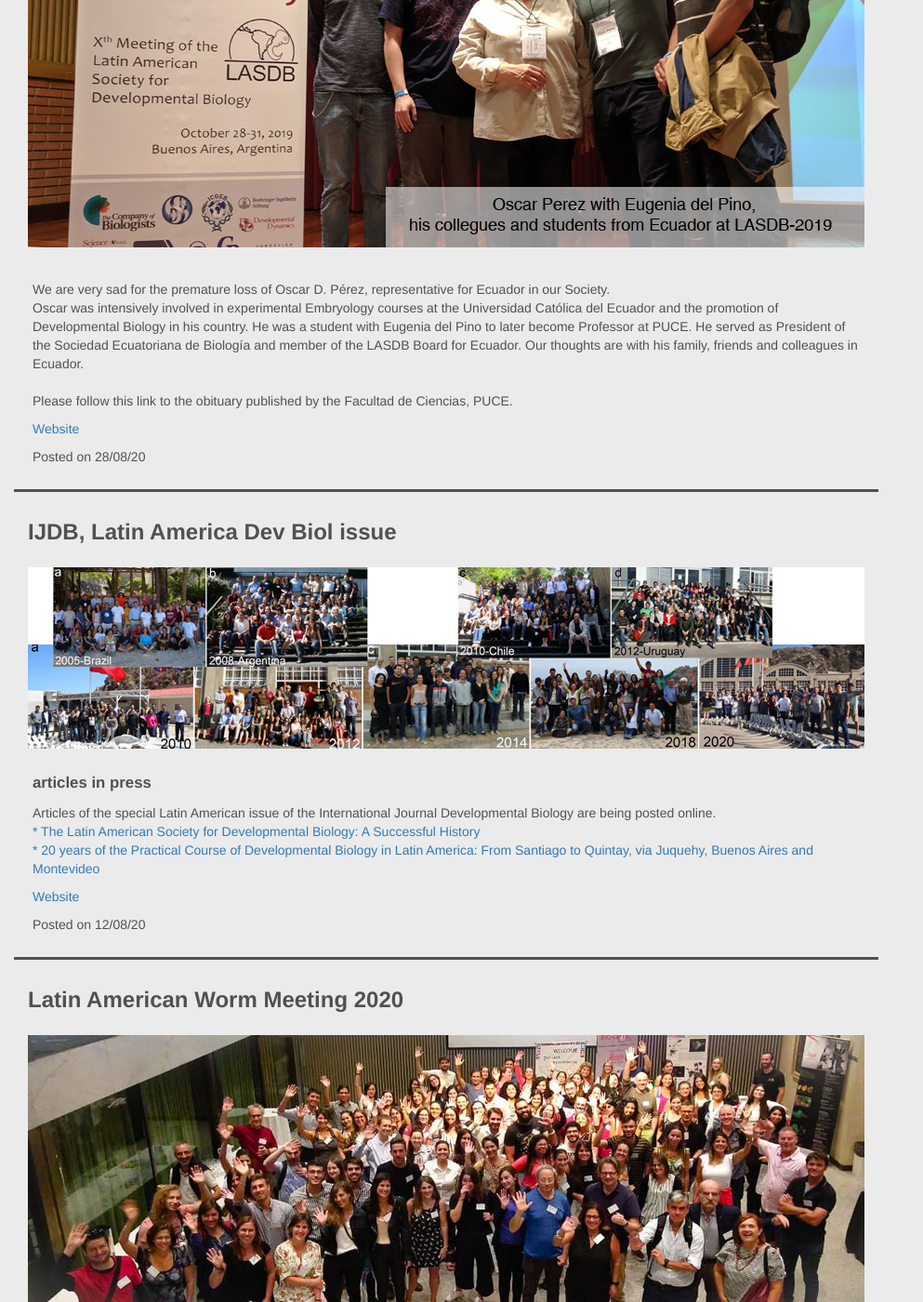
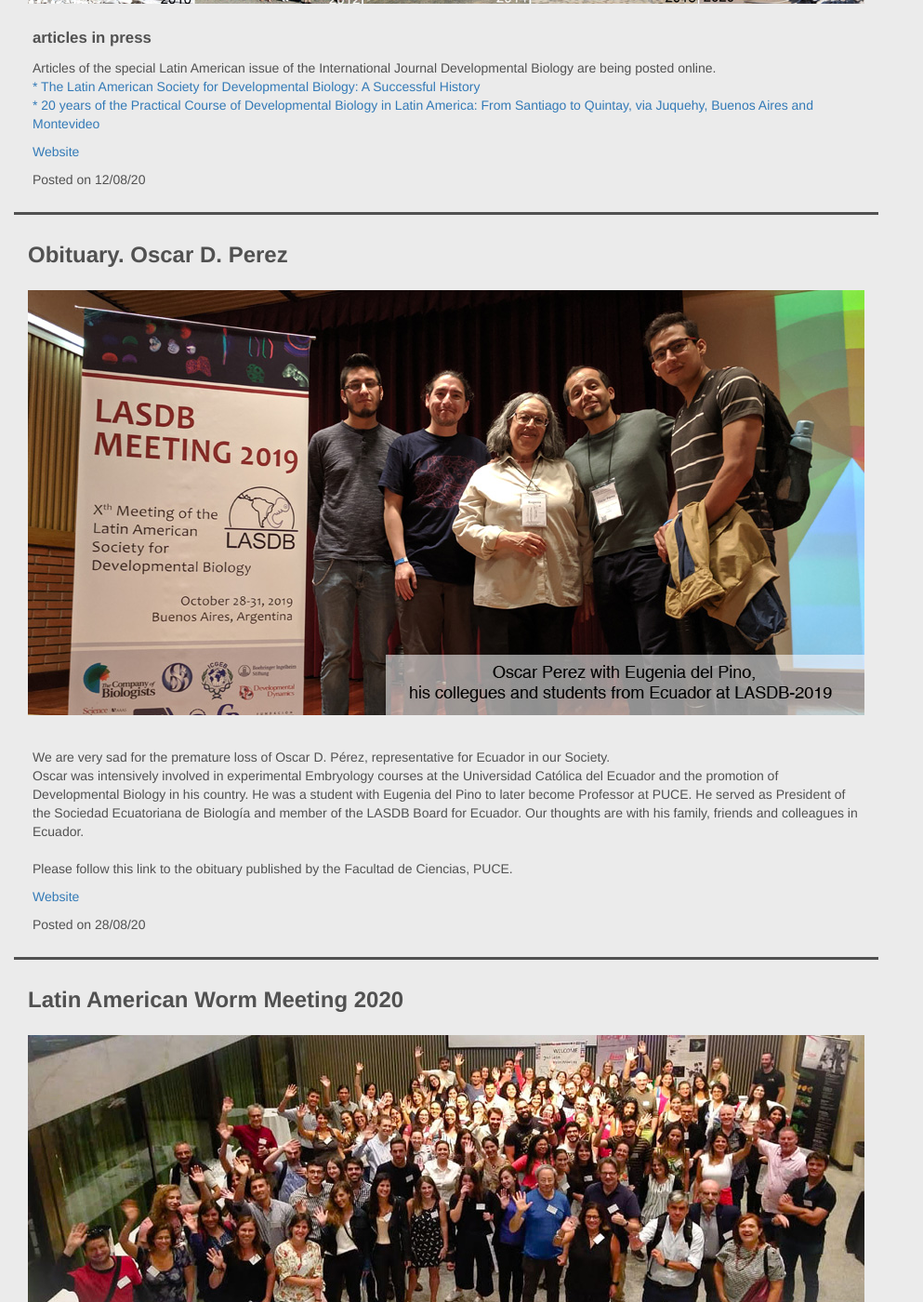
Before and after one commit to lasdb/lasdb.github.io, a Jekyll site: the page built from _posts/2000-01-01-news.markdown, in a window 1280 px wide and 1400 px high, scrolled down 2632 px. Shown: the whole window at 93% size, without its empty margins (0-993 px from the left). Built offline with Jekyll 4.4.1, drawn with Linux system fonts in a browser that asks for light colours; nearby versions of some CDN libraries; some of the changed lines change nothing that is shown; some of the changed text lies outside the part shown.

Commit message:
Update 2000-01-01-news.markdown

```diff
--- a/_posts/2000-01-01-news.markdown
+++ b/_posts/2000-01-01-news.markdown
@@ -37,6 +37,16 @@ Alvaro Glavic, Miguel Allende, Verónica Palma, friends and colleagues'
     imageBg: '../img/news/onlinetalks-bg.jpg'
     URL: 'https://thenode.biologists.com/list-of-virtual-talks-seminars-forums/events/'
 
+  - title: 'IJDB, Latin America Dev Biol issue'
+    date: '12/08/20'
+    subtitle: 'articles in press'
+    body: 'Articles of the special Latin American issue of the International Journal Developmental Biology are being posted online. <br>
+    <a href="http://www.ijdb.ehu.es/web/paper/200019mz/the-latin-american-society-for-developmental-biology-a-successful-history" target="_blank">* The Latin American Society for Developmental Biology: A Successful History</a><br>
+<a href="http://www.ijdb.ehu.es/web/paper/200049rm/20-years-of-the-practical-course-of-developmental-biology-in-latin-america-from-santiago-to-quintay-via-juquehy-buenos-aires-and-montevideo" target="_blank">* 20 years of the Practical Course of Developmental Biology in Latin America: From Santiago to Quintay, via Juquehy, Buenos Aires and Montevideo</a>'
+    imageSm: '../img/news/ijdb-sm.jpg'
+    imageBg: '../img/news/ijdb-bg.jpg'
+    URL: 'http://www.ijdb.ehu.es/web/issues/contents/vol/52/issue/Next'
+
   - title: 'Obituary. Oscar D. Perez'
     date: '28/08/20'
     subtitle: ''
@@ -47,15 +57,6 @@ Please follow this link to the obituary published by the Facultad de Ciencias, P
     imageBg: '../img/news/OscarPerez-bg.jpg'
     URL: 'http://www.remcb-puce.edu.ec/index.php/remcb/article/view/238/215'
 
-  - title: 'IJDB, Latin America Dev Biol issue'
-    date: '12/08/20'
-    subtitle: 'articles in press'
-    body: 'Articles of the special Latin American issue of the International Journal Developmental Biology are being posted online. <br>
-    <a href="http://www.ijdb.ehu.es/web/paper/200019mz/the-latin-american-society-for-developmental-biology-a-successful-history" target="_blank">* The Latin American Society for Developmental Biology: A Successful History</a><br>
-<a href="http://www.ijdb.ehu.es/web/paper/200049rm/20-years-of-the-practical-course-of-developmental-biology-in-latin-america-from-santiago-to-quintay-via-juquehy-buenos-aires-and-montevideo" target="_blank">* 20 years of the Practical Course of Developmental Biology in Latin America: From Santiago to Quintay, via Juquehy, Buenos Aires and Montevideo</a>'
-    imageSm: '../img/news/ijdb-sm.jpg'
-    imageBg: '../img/news/ijdb-bg.jpg'
-    URL: 'http://www.ijdb.ehu.es/web/issues/contents/vol/52/issue/Next'
 
   - title: 'Latin American Worm Meeting 2020'
     date: '17/8/20'
```
